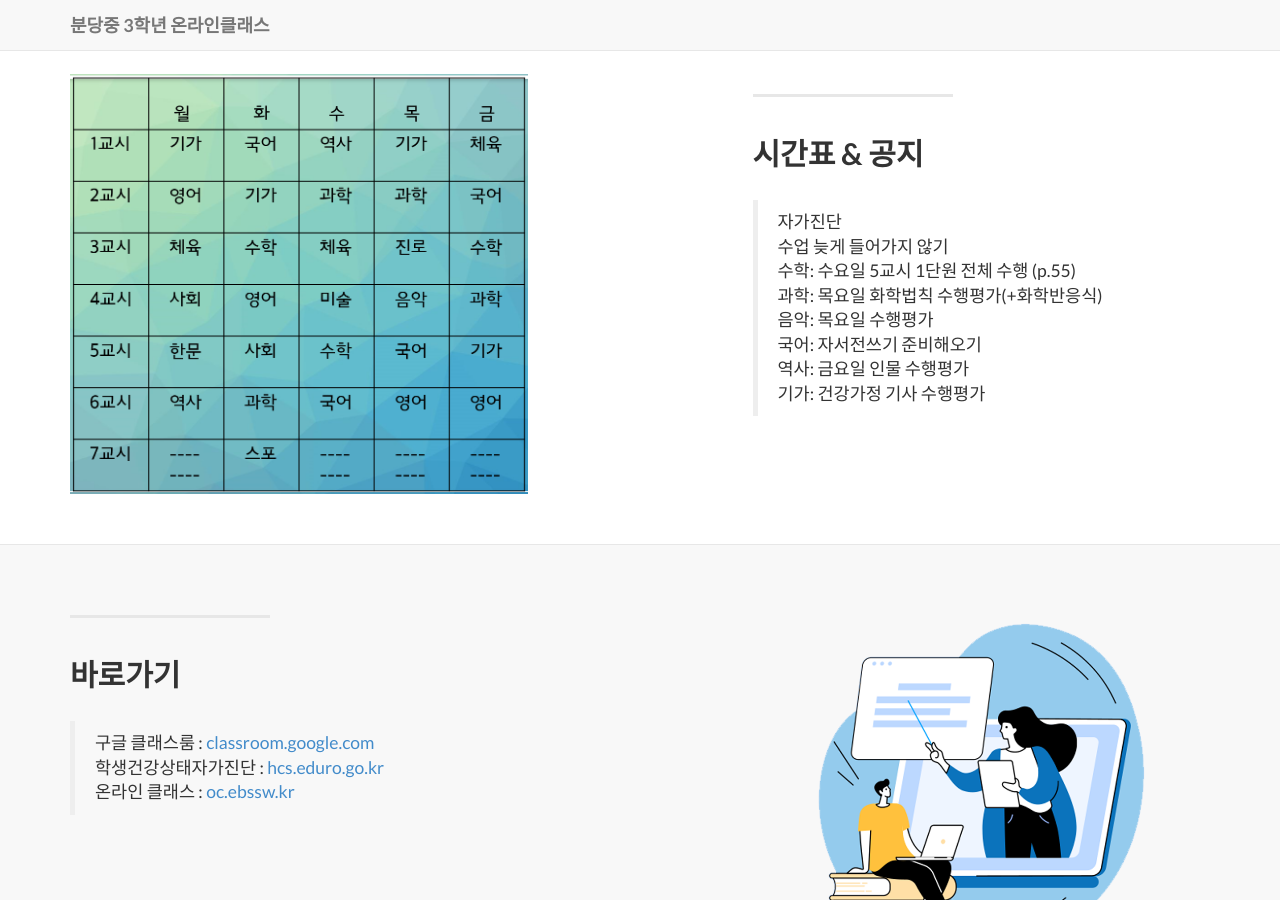
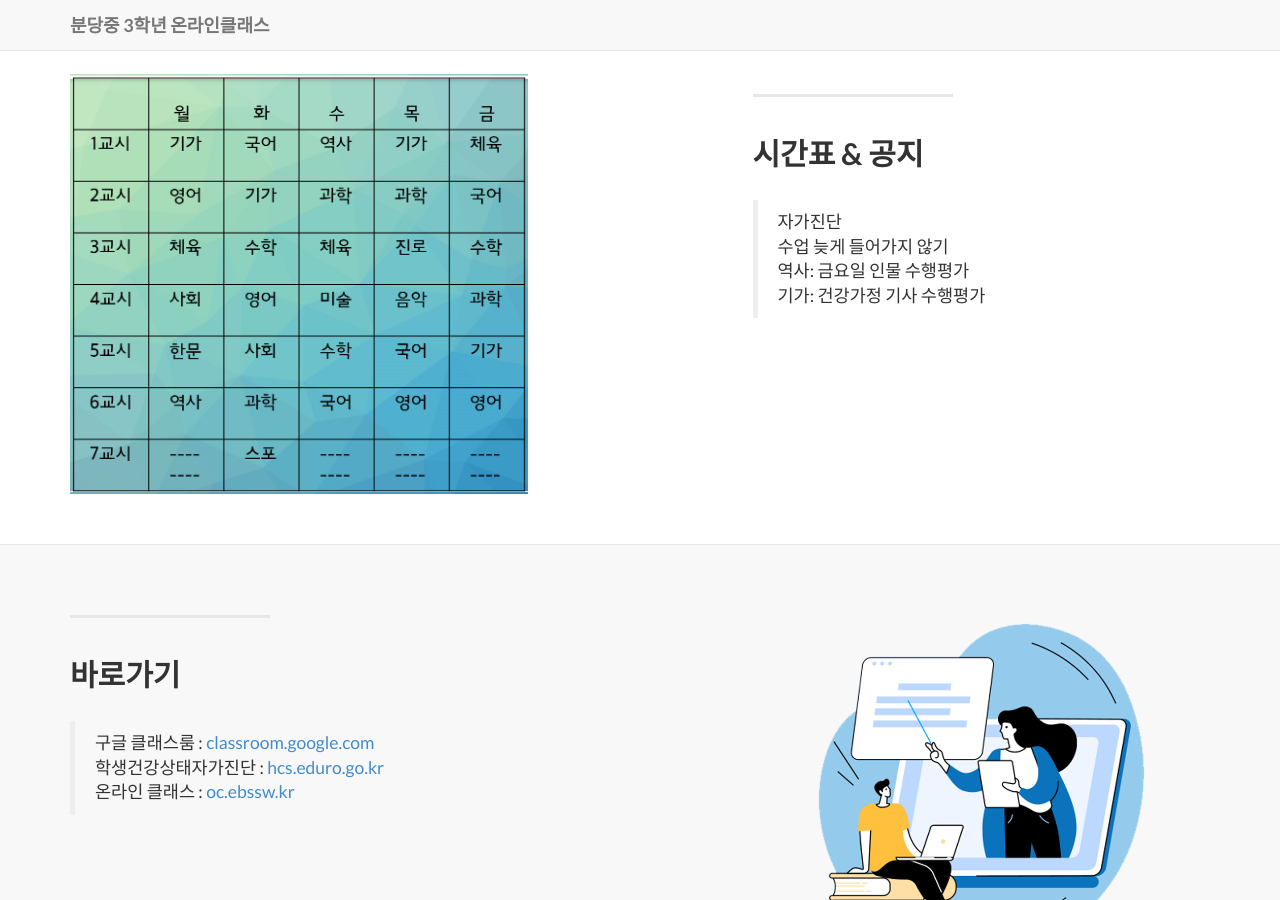
Before and after one commit to maemie0911/3-4, a Jekyll site: the page built from index.html, in a window 1280 px wide and 900 px high, scrolled down 771 px. Built offline with Jekyll 4.4.1, drawn with Linux system fonts in a browser that asks for light colours; nearby versions of some CDN libraries; library files that are not in the unit come from our copies.

Commit message:
Update 2014-09-21-services-1.markdown

```diff
--- a/_posts/2014-09-21-services-1.markdown
+++ b/_posts/2014-09-21-services-1.markdown
@@ -7,9 +7,5 @@ description: |
 ---
 > 자가진단
 > 수업 늦게 들어가지 않기
-> 수학: 수요일 5교시 1단원 전체 수행 (p.55)
-> 과학: 목요일 화학법칙 수행평가(+화학반응식)
-> 음악: 목요일 수행평가
-> 국어: 자서전쓰기 준비해오기
 > 역사: 금요일 인물 수행평가
 > 기가: 건강가정 기사 수행평가
```
